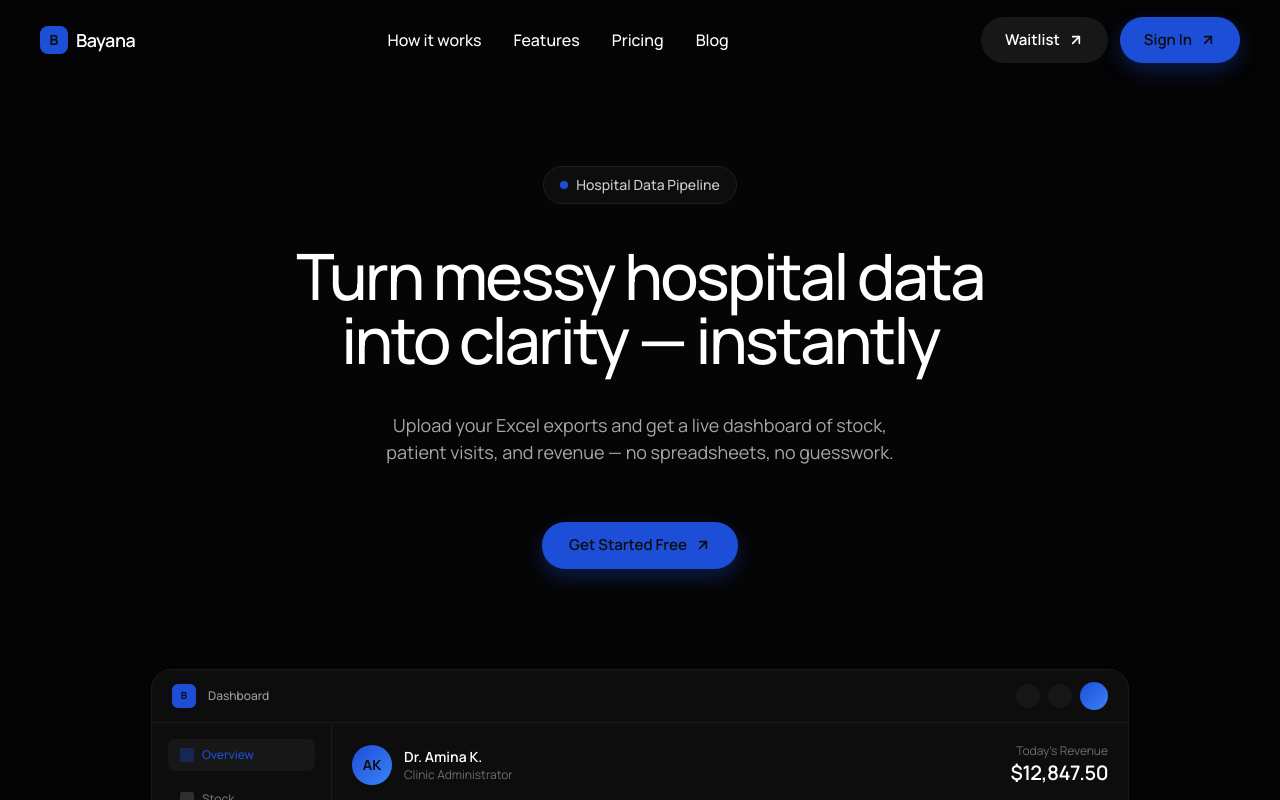
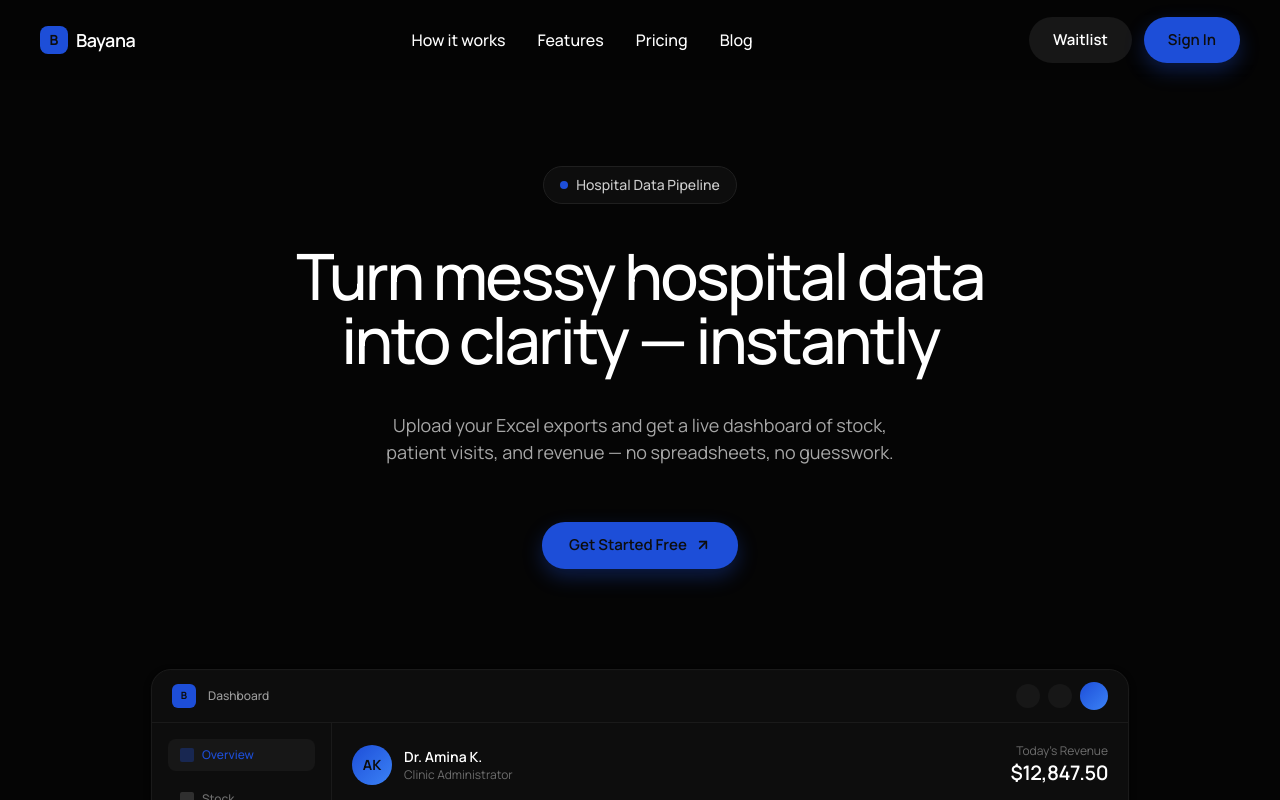
Before and after one commit to Qaladid/bayana-analytics, a Next.js app: page / in a window 1280 px wide. Shown: the top 800 px of the page. Built offline with nearby package versions, Linux system fonts and the light colour scheme.

Commit message:
fix: Use plain anchor links for landing page Waitlist and Sign In buttons

```diff
--- a/src/components/layout/Navbar.tsx
+++ b/src/components/layout/Navbar.tsx
@@ -37,8 +37,18 @@ export default function Navbar() {
 
       {/* Buttons */}
       <motion.div variants={fadeUpSmall} className="hidden md:flex items-center gap-3">
-        <Button variant="outline" href="#waitlist">Waitlist</Button>
-        <Button variant="filled" href="/auth/login" compact>Sign In</Button>
+        <a
+          href="#waitlist"
+          className="inline-flex items-center justify-center gap-2 rounded-[23px] px-[24px] py-3 text-[15px] font-semibold transition-all bg-clario-border text-white hover:bg-[#2a2a2a]"
+        >
+          Waitlist
+        </a>
+        <a
+          href="/auth/login"
+          className="inline-flex items-center justify-center gap-2 rounded-[23px] px-[24px] py-3 text-[15px] font-semibold transition-all bg-clario-accent text-[#0d0d0d] shadow-cta hover:brightness-110"
+        >
+          Sign In
+        </a>
       </motion.div>
 
       {/* Mobile menu button */}
```
